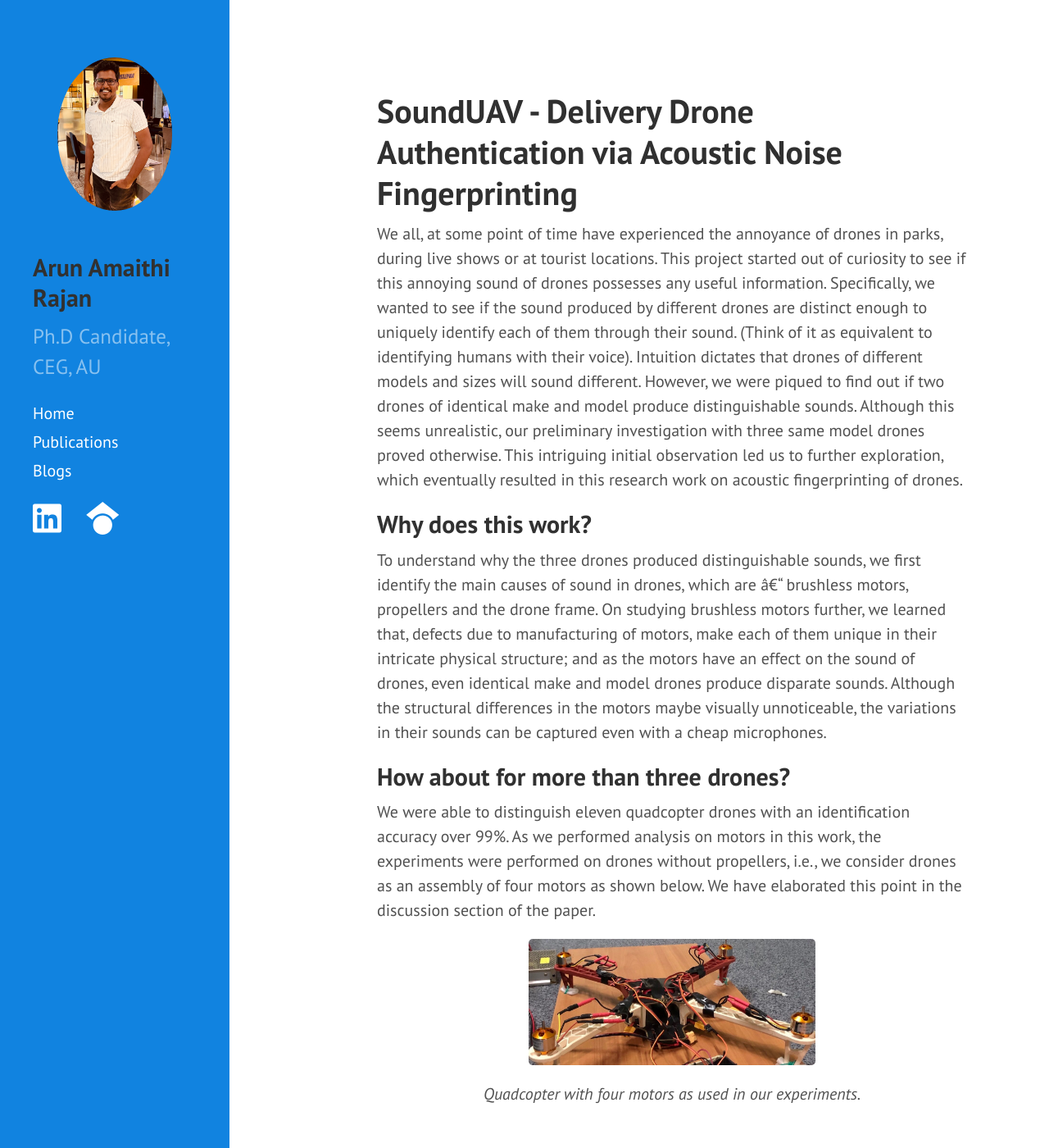
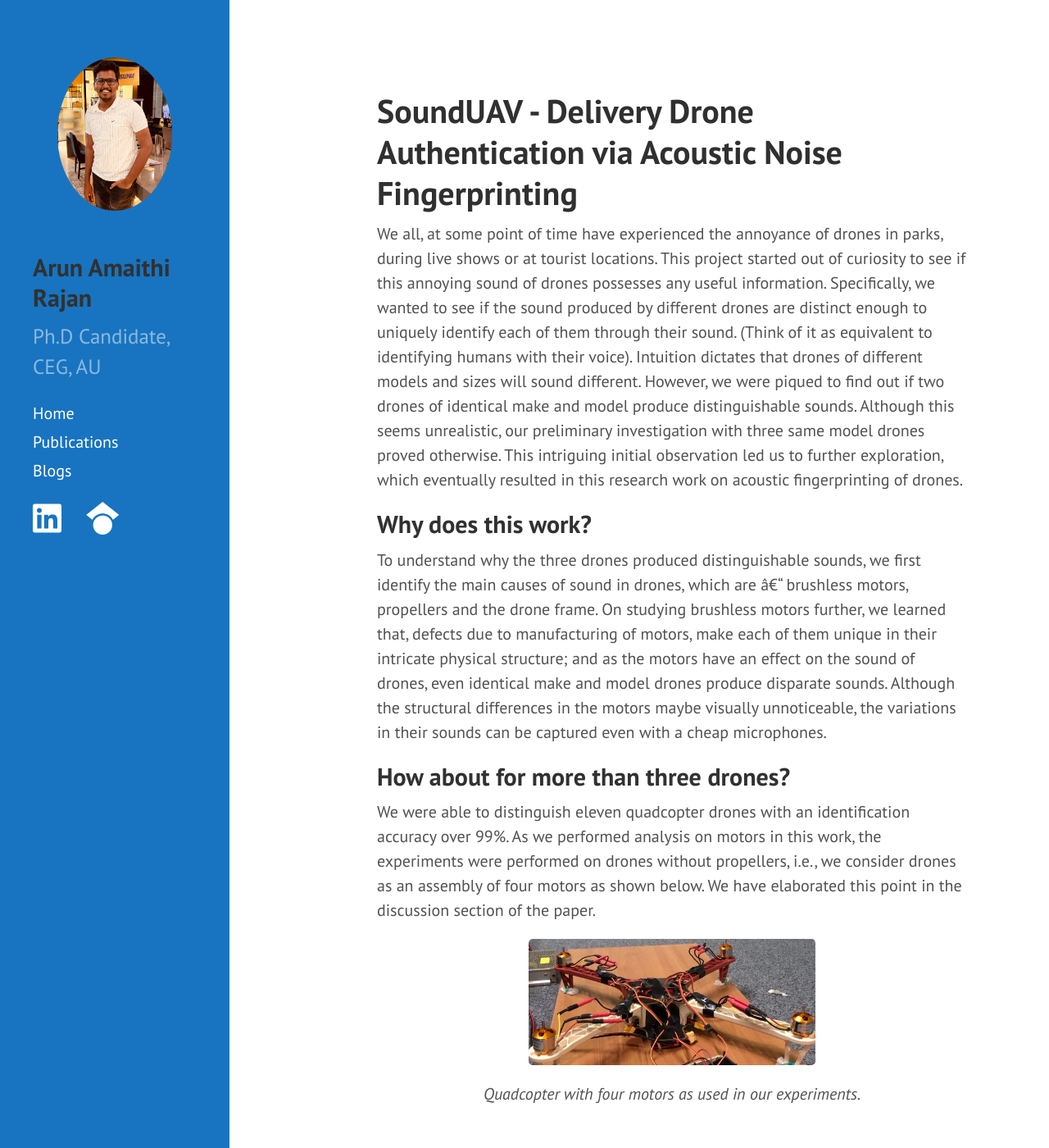
Before and after one commit to arunamaithi/arunamaithi.github.io, a Jekyll site: the page built from pro-blogs/research-drone.md, in a window 1280 px wide and 1400 px high. Shown: the whole window at 82% size. Built offline with Jekyll 4.4.1, drawn with Linux system fonts in a browser that asks for light colours; comment, search, counter and statistics services are not loaded.

Commit message:
color change 2

```diff
--- a/public/css/hyde.css
+++ b/public/css/hyde.css
@@ -191,11 +191,11 @@ a.sidebar-nav-item:focus {
 
 /* Red */
 .theme-base-08 .sidebar {
-  background-color: #1183e0;
+  background-color: #1874c0;
 }
 .theme-base-08 .content a,
 .theme-base-08 .related-posts li a:hover {
-  color: #1183e0;
+  color: #1874c0;
 }
 
 /* Orange */
```
